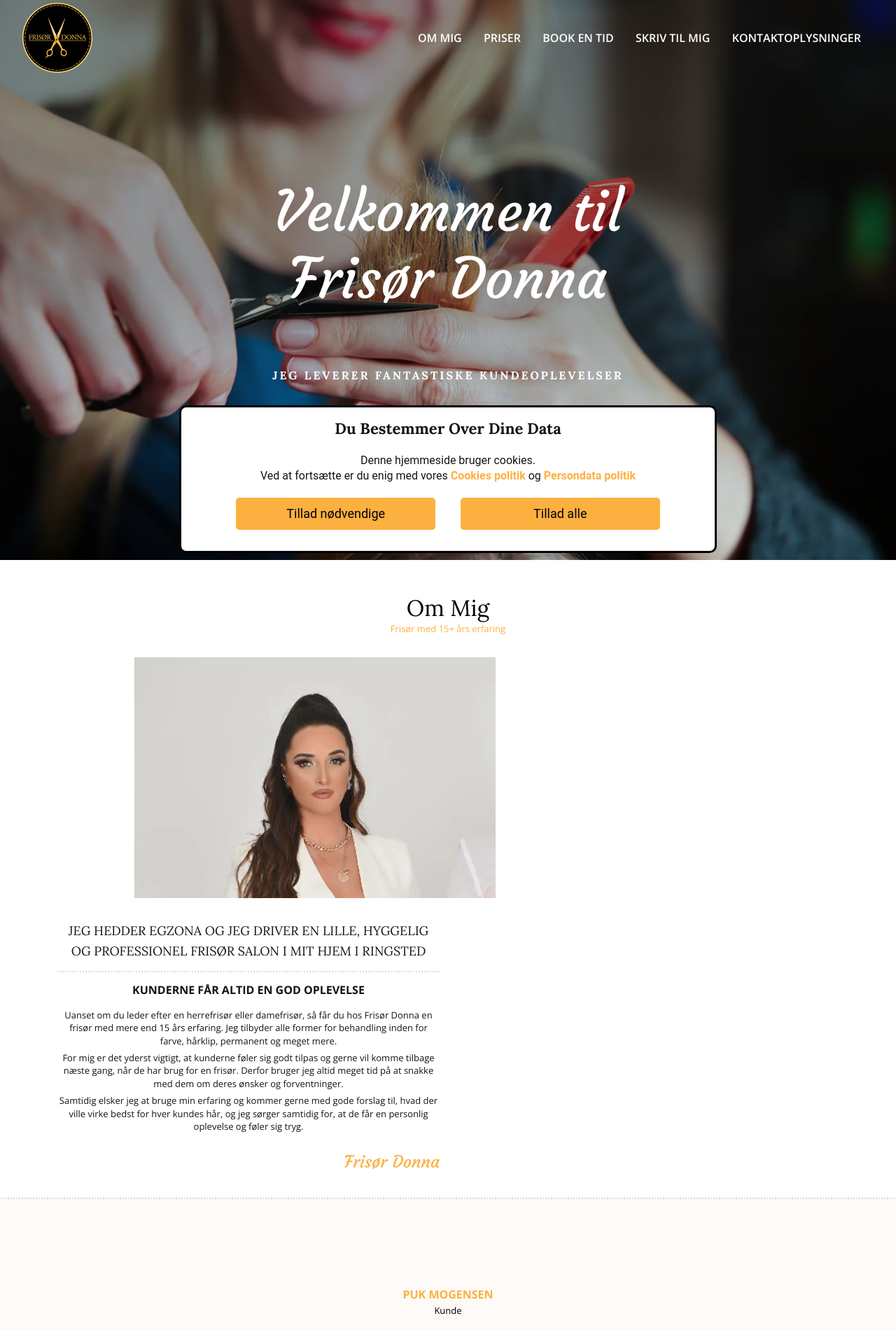
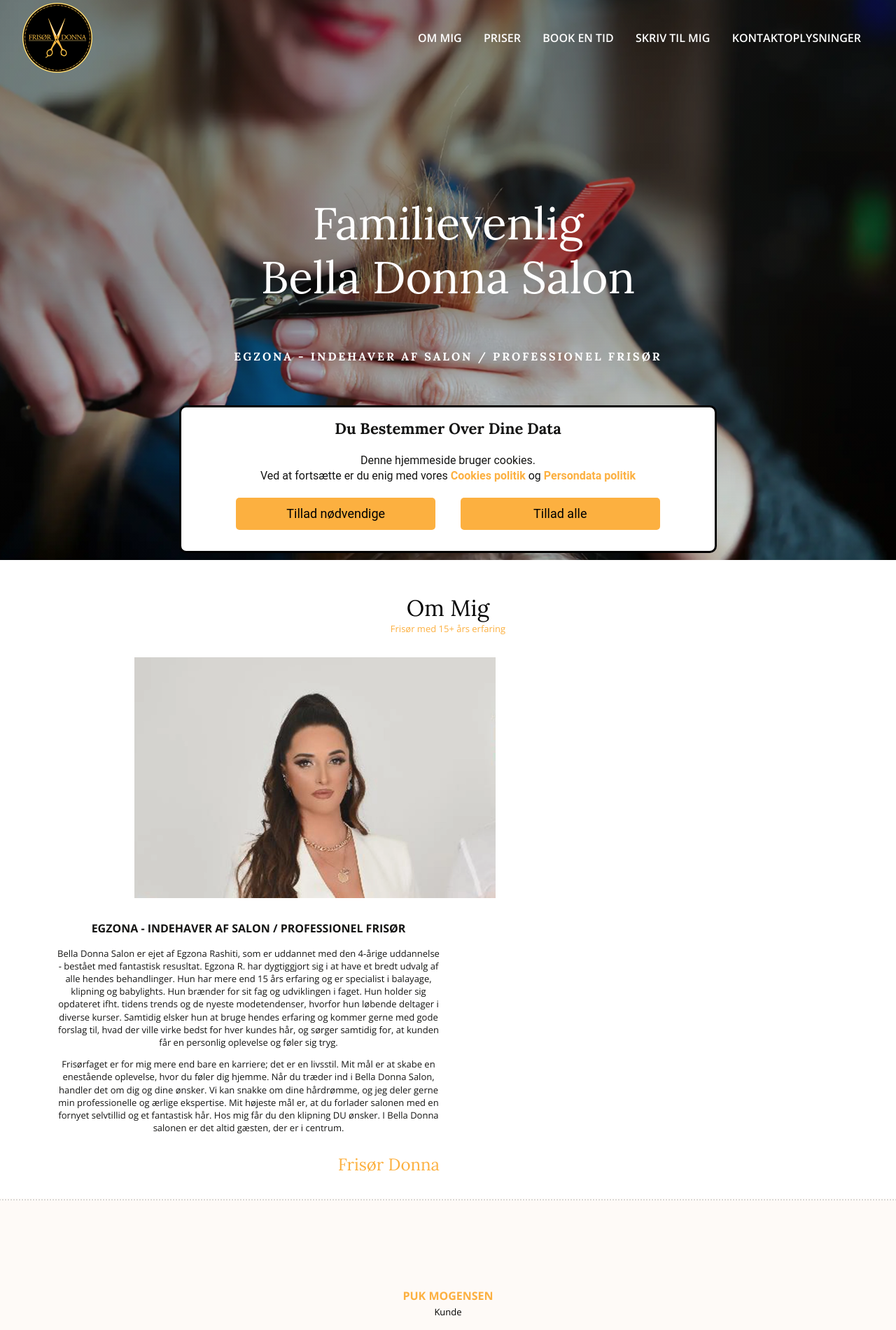
Before and after one commit to cci83glro/fdonna, a PHP site: page / in a window 1280 px wide. Shown: the top 1900 px of the page at 70% size. Run offline with PHP 8.4, Linux system fonts and the light colour scheme; some libraries are stand-ins or nearby versions.

Commit message:
changes 27.02

```diff
--- a/css/base.css
+++ b/css/base.css
@@ -209,7 +209,7 @@ h6,
 	position: relative;
 }
 .secondary-font {
-	font-family: 'Courgette';
+	font-family: 'Lora', serif;
 }
 h1 {
 	font-size: 3.4375em;
--- a/css/main.css
+++ b/css/main.css
@@ -324,7 +324,7 @@ section.hero .inner-hero {
 	-o-transform: translateY(-50%);
 }
 h1.large {
-	font-size: 5em;
+	font-size: 4em;
 	text-transform: none;
 	line-height: 1.2em;
 	font-weight: 500;
@@ -659,6 +659,7 @@ select:focus {
 	text-align: center;
 }
 
+
 #ajaxsuccess {
 	/*background: transparent;
 	font: 20px/60px 'Roboto', sans-serif;
@@ -702,7 +703,7 @@ a.scroll-top {
 	display: none;
 }
 .google-maps {
-	height: 450px;
+	height: 300px;
 }
 /* End contact section*/
 
@@ -720,8 +721,8 @@ a.scroll-top {
 	content: none;
 }
 .footer p {
-	font-size: .8em;
-	line-height: 2em;
+	font-size: 1.2em;
+	line-height: 1.6em;
 }
 /* End footer section*/
 
--- a/index.php
+++ b/index.php
@@ -94,8 +94,8 @@
                   <!--Row-->
                   <div class="row">
                      <div class="col-sm-12 text-center">
-                        <h1 class="large text-white secondary-font mb-1">Velkommen  til<br/>Frisør  Donna</h1>
-                        <h6 class="mb-0 text-white uppercase">Jeg leverer fantastiske kundeoplevelser</h6>
+                        <h1 class="large text-white secondary-font mb-1">Familievenlig<br/>Bella Donna Salon</h1>
+                        <h6 class="mb-0 text-white uppercase">Egzona - Indehaver af salon  / professionel frisør</h6>
                      </div>
                   </div>
                   <!--End row-->
@@ -138,13 +138,13 @@
                <div class="row">
                   <div class="col-sm-6 col-sm-offset-3 ">
                      <div class="block-content mb-0">
-                        <h3 class="uppercase mb-0">Jeg hedder Egzona og jeg driver en lille, hyggelig og professionel frisør salon i mit hjem i Ringsted
+                        <!-- <h3 class="uppercase mb-0">Jeg hedder Egzona og jeg driver en hyggelig, men yderst professionel frisør salon i Ringsted
                            <span class="dots"></span>
-                        </h3>
-                        <h4 class="uppercase mb-1">Kunderne får altid en god oplevelse</h4>
-                        <p class="mb-05">Uanset om du leder efter en herrefrisør eller damefrisør, så får du hos Frisør Donna en frisør med mere end 15 års erfaring. Jeg tilbyder alle former for behandling inden for farve, hårklip, permanent og meget mere.</p>
-                        <p class="mb-05">For mig er det yderst vigtigt, at kunderne føler sig godt tilpas og gerne vil komme tilbage næste gang, når de har brug for en frisør. Derfor bruger jeg altid meget tid på at snakke med dem om deres ønsker og forventninger.</p>
-                        <p class="mb-2">Samtidig elsker jeg at bruge min erfaring og kommer gerne med gode forslag til, hvad der ville virke bedst for hver kundes hår, og jeg sørger samtidig for, at de får en personlig oplevelse og føler sig tryg.</p>
+                        </h3> -->
+                        <h4 class="uppercase mb-1">Egzona - Indehaver af salon  / professionel frisør</h4>
+                        <p class="mb-1">Bella Donna Salon er ejet af Egzona Rashiti, som er uddannet med den 4-årige uddannelse - bestået med fantastisk resusltat. Egzona R. har dygtiggjort sig i at have et bredt udvalg af alle hendes behandlinger. Hun har mere end 15 års erfaring og er specialist i balayage, klipning og babylights. Hun brænder for sit fag og udviklingen i faget. Hun holder sig opdateret ifht. tidens trends og de nyeste modetendenser, hvorfor hun løbende deltager i diverse kurser. Samtidig elsker hun at bruge hendes erfaring og kommer gerne med gode forslag til, hvad der ville virke bedst for hver kundes hår, og sørger samtidig for, at kunden får en personlig oplevelse og føler sig tryg.</p>
+                        <!-- <p class="mb-05">For mig er det yderst vigtigt, at kunderne føler sig godt tilpas og gerne vil komme tilbage næste gang, når de har brug for en frisør. Derfor bruger jeg altid meget tid på at snakke med dem om deres ønsker og forventninger.</p> -->
+                        <p class="mb-2">Frisørfaget er for mig mere end bare en karriere; det er en livsstil. Mit mål er at skabe en enestående oplevelse, hvor du føler dig hjemme. Når du træder ind i Bella Donna Salon, handler det om dig og dine ønsker. Vi kan snakke om dine hårdrømme, og jeg deler gerne min professionelle og ærlige ekspertise. Mit højeste mål er, at du forlader salonen med en fornyet selvtillid og et fantastisk hår. Hos mig får du den klipning DU ønsker. I Bella Donna salonen er det altid gæsten, der er i centrum.</p>
                         <p class="signature secondary-font mb-0">Frisør Donna</p>
                      </div>
                   </div>
@@ -420,9 +420,13 @@
                   <div class="col-sm-12 text-center front-p">
                      <h1 class=" large text-white  secondary-font">Book en tid</h1>
                      <h4 class="uppercase text-white">Åbningstider</h4>
-                     <p class="text-white">Mandag - Lørdag : 09:00 - 15:30<br>
-                        Søndag : Lukket<br>
-                     </p>
+                     <p class="text-white">Mandag : Efter aftale</p>
+                     <p class="text-white">Tirsdag : 09:30 - 16:00</p>
+                     <p class="text-white">Onsdag : 09:30 - 16:00</p>
+                     <p class="text-white">Torsdag : 09:30 - 16:00</p>
+                     <p class="text-white">Fredag : 09:00 - 16:00</p>
+                     <p class="text-white">Lørdag : 09:30 - 14:00</p>
+                     <p class="text-white">Søndag : Efter aftale</p>
                      <!--a id="appointment-btn" href="https://frisoer-donna.planway.com" target=_blank class="but scroll">Ny booking</a-->
                   </div>
                </div>
@@ -535,18 +539,16 @@
             <div class="container">
                <!--Row-->
                <div class="row">
-                  <div class="col-lg-4  col-lg-offset-4 col-sm-6  col-sm-offset-3">
+                  <!-- <div class="col-lg-6  col-lg-offset-4 col-sm-6  col-sm-offset-3"> -->
+                  <h2 class="text-color-1 mb-15">Kontaktoplysninger</h2>
+                  <div class="col-sm-4 col-sm-offset-1">
                      <div class="block-contact">
-                        <h2 class="text-color-1">Kontaktoplysninger</h2>
-                        <p class="lead mb-1">
+                        <p class="lead mb-15">
                            Frisør Donna vil være din foretrukne herrefrisør eller damefrisør i Ringsted.<br/>Du er altid velkommen til at ringe og høre mere om en pris på din næste klipning eller stille andre spørgsmål.
                            <br><br>
                            Telefon: <a href="tel:53389801" class="link text-color-2">5338 9801</a><br>
                            Email : <span><a href="mailto:kontakt@frisoerdonna.dk" class="link text-color-2">kontakt@frisoerdonna.dk</a></span><br>
                            Adresse: <a target="_blank" href="https://maps.app.goo.gl/VEH9TuvNQhk1dB897" class="link text-color-2">Binningebækken 30, 4100 Ringsted</a>
-                           <br><br>
-                           Mandag - Lørdag : 09:00 - 15:30<br>
-                           Søndag : Lukket<br>
                         </p>
                         <ul class="block-social">
                            <li><a href="https://www.facebook.com/FrisorDonna" target=_blank><i class="icon-facebook"></i></a></li>
@@ -554,13 +556,13 @@
                         </ul>
                      </div>
                   </div>
+                  <div class="col-sm-4 col-sm-offset-2 google-maps">
+                  <iframe src="https://www.google.com/maps/embed?pb=!1m18!1m12!1m3!1d2261.425513720692!2d11.785307376727133!3d55.4726810729818!2m3!1f0!2f0!3f0!3m2!1i1024!2i768!4f13.1!3m3!1m2!1s0x46528fcc9c0d0e11%3A0x60251087f8766b1f!2sBinningeb%C3%A6kken%2030%2C%204100%20Ringsted!5e0!3m2!1sen!2sdk!4v1703588947111!5m2!1sen!2sdk" width="600" height="300" style="border:0;" allowfullscreen="" loading="lazy" referrerpolicy="no-referrer-when-downgrade"></iframe>
+                  </div>
                </div>
                <!--End row-->
             </div>
             <!--End container-->
-         </section>
-         <section class="google-maps">
-            <iframe src="https://www.google.com/maps/embed?pb=!1m18!1m12!1m3!1d2261.425513720692!2d11.785307376727133!3d55.4726810729818!2m3!1f0!2f0!3f0!3m2!1i1024!2i768!4f13.1!3m3!1m2!1s0x46528fcc9c0d0e11%3A0x60251087f8766b1f!2sBinningeb%C3%A6kken%2030%2C%204100%20Ringsted!5e0!3m2!1sen!2sdk!4v1703588947111!5m2!1sen!2sdk" width="600" height="450" style="border:0;" allowfullscreen="" loading="lazy" referrerpolicy="no-referrer-when-downgrade"></iframe>" width="600" height="450" style="border:0;" allowfullscreen="" loading="lazy" referrerpolicy="no-referrer-when-downgrade"></iframe>
          </section>
          <!--End contact section-->
          <footer class="footer bg-beige gap-double-sm">
```
Also changed, not shown: css/base.min.css, css/main.min.css, img/LOGO ICON_210224.png (added), img/LOGO_210224.png (added), 1 other file.
